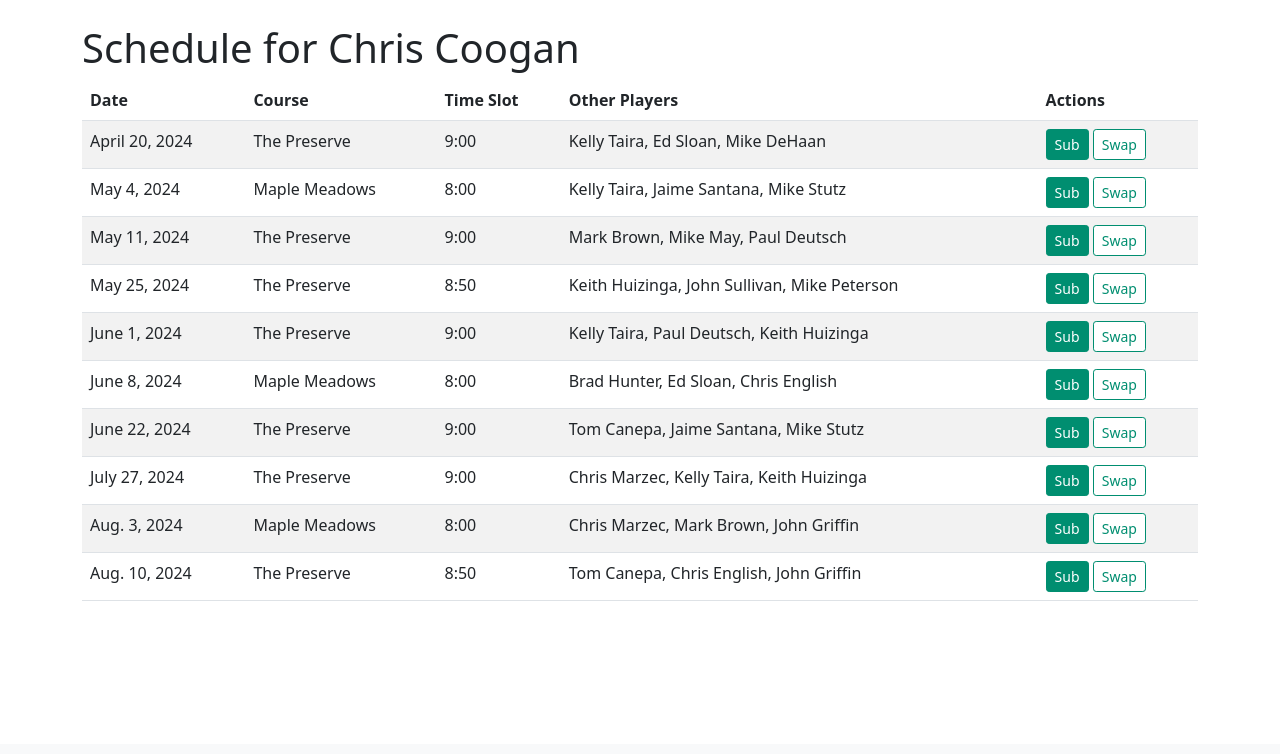
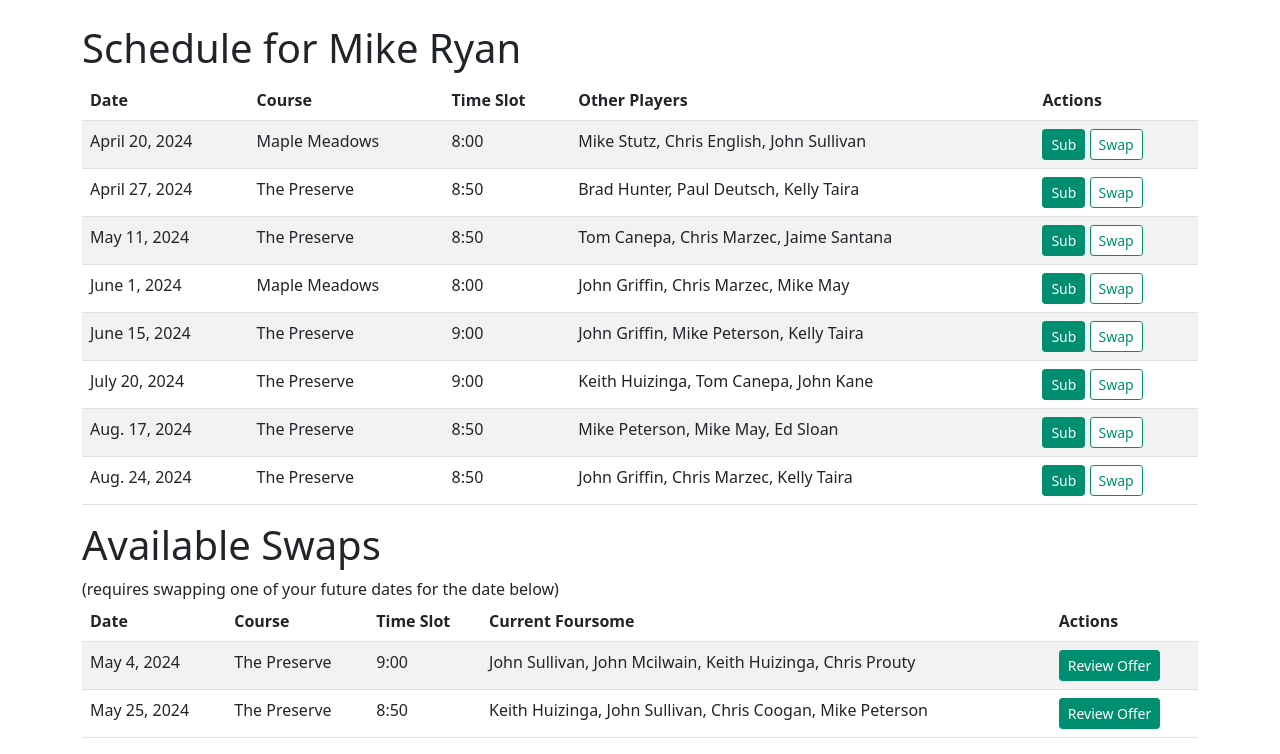
Before and after one commit to ChrisP11/GRPRgas-share, a Django app: page /subswap in a window 1280 px wide. Shown: the part 56-810 px from the top of the page. Before the commit the page ends 657 px from the top, so only its background shows below. Run offline with Django 4.2, Linux system fonts and the light colour scheme; data comes from the database, SQL or seed files in the repository.

Commit message:
deleted indexB.html file / created and ran the reset_tables.py file to reset the SubSwap and Log tables / changed subswap view func to remove query to find user id based on user name since that is hard coded currently and in the future will be pulled from the login / subswap.html added table for Available Swap Offers / tons of query cleanup due to addition of FKs to SubSwap table / created swapoffer.html but not working yet

```diff
--- a/GRPR/models.py
+++ b/GRPR/models.py
@@ -55,8 +55,8 @@ class Players(models.Model):
 
 class SubSwap(models.Model):
     RequestDate = models.DateTimeField()
-    PID = models.IntegerField()
-    TeeTimeIndID = models.IntegerField()
+    PID = models.ForeignKey('Players', on_delete=models.CASCADE)
+    TeeTimeIndID = models.ForeignKey('TeeTimesInd', on_delete=models.CASCADE)
     Type = models.CharField(max_length=32)
     Status = models.CharField(max_length=32)
     Msg = models.CharField(max_length=2048)
--- a/GRPR/templates/GRPR/subswap.html
+++ b/GRPR/templates/GRPR/subswap.html
@@ -60,6 +60,61 @@
                 {% endfor %}
             </tbody>
         </table>
+
+        <h1>Available Swaps</h1>
+        <h7> (requires swapping one of your future dates for the date below)</h7>
+
+        <!-- Available Swaps Table -->
+
+        <table class="table table-striped">
+
+            <thead>
+
+                <tr>
+
+                    <th>Date</th>
+
+                    <th>Course</th>
+
+                    <th>Time Slot</th>
+
+                    <th>Current Foursome</th>
+
+                    <th>Actions</th>
+
+                </tr>
+
+            </thead>
+
+            <tbody>
+
+                {% for swap in available_swaps_data %}
+
+                <tr>
+
+                    <td>{{ swap.date }}</td>
+
+                    <td>{{ swap.course }}</td>
+
+                    <td>{{ swap.time_slot }}</td>
+
+                    <td>{{ swap.other_players }}</td>
+
+                    <td>
+
+                        <a href="{% url 'swapoffer_view' %}?userid={{ user_id }}&swapID={{ swap.id }}&Msg={{ swap.Msg }}&RequestDate={{ swap.date }}&OfferID={{ swap.OfferID }}" class="btn btn-primary btn-sm">Review Offer</a>
+
+
+                    </td>
+
+                </tr>
+
+                {% endfor %}
+
+            </tbody>
+
+        </table>
+
     </div>
 
 
--- a/GRPR/templates/GRPR/swaprequest.html
+++ b/GRPR/templates/GRPR/swaprequest.html
@@ -32,8 +32,6 @@
         <p>
             Please review and confirm the following Swap Request.  <strong>IF </strong>you click 'Confirm', the following message will be sent to all available members in the group.
         </p>
-        <p>TT ID should be here:  {{ tt_id }}</p>
-        <p>course is fine:  {{ course }}</p>
         <blockquote class="blockquote">
             <strong>{{ user_name }}</strong> would like to swap his tee time on <strong>{{ date }}</strong> at
             <strong>{{ course }}</strong> <strong>{{ time_slot }}</strong> (playing with <strong>{{ other_players }}</strong>)
--- a/GRPR/urls.py
+++ b/GRPR/urls.py
@@ -10,4 +10,5 @@ urlpatterns = [
     path('subrequestsent', views.subrequestsent_view, name='subrequestsent_view'),
     path('swaprequest', views.swaprequest_view, name='swaprequest_view'),
     path('swaprequestsent', views.swaprequestsent_view, name='swaprequestsent_view'),
+    path('swapoffer/', views.swapoffer_view, name='swapoffer_view'),
 ]
--- a/GRPR/views.py
+++ b/GRPR/views.py
@@ -1,5 +1,5 @@
 import os
-from django.shortcuts import render
+from django.shortcuts import render, get_object_or_404
 from django.http import HttpResponse
 from django.http import HttpResponseBadRequest
 from django.utils import timezone
@@ -101,27 +101,49 @@ def schedule_view(request):
 
 def subswap_view(request):
     # Hardcoded user for now
-    user_name = "Chris Coogan"
-    user_id = "6"
-
-    # Query to find the user's unique ID
-    try:
-        user = Players.objects.get(FirstName="Chris", LastName="Coogan")
-    except Players.DoesNotExist:
-        return HttpResponse("User not found.", status=404)
+    # user_name = "Chris Coogan"
+    # user_id = "6"
+    # user_name = "Chris Prouty"
+    # user_id = "13"
+    user_name = "Mike Ryan"
+    user_id = "23"
 
     # Fetch the schedule for the user
-    schedule = TeeTimesInd.objects.filter(PID=user).select_related('CourseID').order_by('gDate')
+    schedule = TeeTimesInd.objects.filter(PID=user_id).select_related('CourseID').order_by('gDate')
 
-    # Prepare the data for the table
+    # Prepare the data for the schedule table
     schedule_data = []
     for teetime in schedule:
         other_players = TeeTimesInd.objects.filter(
             CourseID=teetime.CourseID, gDate=teetime.gDate
-        ).exclude(PID=user)
+        ).exclude(PID=user_id)
 
         schedule_data.append({
             'tt_id': teetime.id,  # Add the ID column here
+            'date': teetime.gDate,
+            'course': teetime.CourseID.courseName,
+            'time_slot': teetime.CourseID.courseTimeSlot,
+            'other_players': ", ".join([
+                f"{player.PID.FirstName} {player.PID.LastName}" for player in other_players
+            ])
+        })
+
+    # Fetch available swaps for the user
+    available_swaps = SubSwap.objects.filter(
+        Type='Swap Offer Sent',
+        Status='Swap Open',
+        PID=user_id
+    ).select_related('TeeTimeIndID', 'TeeTimeIndID__CourseID').order_by('TeeTimeIndID__gDate')
+
+    # Prepare the data for the available swaps table
+    available_swaps_data = []
+    for swap in available_swaps:
+        teetime = swap.TeeTimeIndID
+        other_players = TeeTimesInd.objects.filter(
+            CourseID=teetime.CourseID, gDate=teetime.gDate
+        ).exclude(PID=user_id)
+
+        available_swaps_data.append({
             'date': teetime.gDate,
             'course': teetime.CourseID.courseName,
             'time_slot': teetime.CourseID.courseTimeSlot,
@@ -134,6 +156,7 @@ def subswap_view(request):
         'user_name': user_name, # hard coded above
         'user_id': user_id,  # hard coded above
         'schedule_data': schedule_data,
+        'available_swaps_data': available_swaps_data,
     }
     print("context", context)
 
@@ -235,6 +258,11 @@ def swaprequestsent_view(request):
     other_players = request.GET.get('other_players', 'No other players')
     tt_id = request.GET.get('tt_id', 'Unknown TT ID')
 
+    # Validate tt_id
+    if not tt_id or not tt_id.isdigit():
+        return HttpResponse("Invalid Tee Time ID.", status=400)
+    tt_id = int(tt_id)
+
     # Message to display at the top of the page
     swap_offer = f"{user_name} would like to swap his tee time on {date_raw} at {course} {time_slot} (playing with {other_players}) with one of your tee times."
 
@@ -243,6 +271,9 @@ def swaprequestsent_view(request):
         swap_request_player = Players.objects.get(FirstName=user_name.split()[0], LastName=user_name.split()[1])
     except (Players.DoesNotExist, AttributeError, IndexError):
         return HttpResponse("Swap request player not found or invalid user name format.", status=400)
+
+     # Fetch the tee time instance (more foreign key crap)
+    tee_time_instance = get_object_or_404(TeeTimesInd, pk=tt_id)
 
     # Find all players playing on the requested date
     players_on_requested_date = TeeTimesInd.objects.filter(gDate=gDate).values_list('PID_id', flat=True)
@@ -255,10 +286,10 @@ def swaprequestsent_view(request):
     # Insert the initial swap offer into SubSwap
     initial_swap = SubSwap.objects.create(
         RequestDate=timezone.now(),
-        PID=swap_request_player.id,
-        TeeTimeIndID=tt_id,
-        Type="swap offer",
-        Status="swap open",
+        PID=swap_request_player, #this dumps the players 'instance' in instead of the ID bc this field in subswap is a foreign key to the Players table.
+        TeeTimeIndID=tee_time_instance, #this assigns the whole instance of teetimesind not just a key
+        Type="Swap Offer",
+        Status="Swap Open",
         Msg=swap_offer,
         OtherPlayers=other_players
     )
@@ -306,21 +337,11 @@ def swaprequestsent_view(request):
         auth_token = settings.TWILIO_AUTH_TOKEN
         client = Client(account_sid, auth_token)
 
-        print("")
-        print("")
-        print("")
-        print("twilio enablement process ran")
-        print("")
-        print("")
-        print("")
-        print("")
-
-
         for player in available_players:
             SubSwap.objects.create(
             RequestDate=timezone.now(),
-            PID=player.id,
-            TeeTimeIndID=tt_id,
+            PID=player, # foreign key thing , player instance not just the ID number
+            TeeTimeIndID=tee_time_instance, #same foreign key thing as above
             Type="Swap Offer Sent",
             Status="Swap Open",
             Msg=swap_offer,
@@ -353,8 +374,8 @@ def swaprequestsent_view(request):
         for player in available_players:
             SubSwap.objects.create(
             RequestDate=timezone.now(),
-            PID=player.id,
-            TeeTimeIndID=tt_id,
+            PID=player,
+            TeeTimeIndID=tee_time_instance, #same foreign key thing as above
             Type="Swap Offer Sent",
             Status="Swap Open",
             Msg=swap_offer,
@@ -408,3 +429,48 @@ def swaprequestsent_view(request):
         'available_players': filtered_players,  # Use filtered_players instead of available_players
     }
     return render(request, 'GRPR/swaprequestsent.html', context)
+
+
+def swapoffer_view(request):
+    user_id = request.GET.get('userid')
+    swap_id = request.GET.get('swapID')
+    msg = request.GET.get('Msg')
+    request_date = request.GET.get('RequestDate')
+    offer_id = request.GET.get('OfferID')
+
+    # Fetch the user instance
+    user = get_object_or_404(Players, pk=user_id)
+
+    # Fetch the offer player instance
+    offer_player = get_object_or_404(Players, pk=offer_id)
+
+    # Fetch available dates for the user
+    available_dates = TeeTimesInd.objects.filter(
+        PID=user,
+        gDate__gt=request_date
+    ).exclude(
+        gDate__in=TeeTimesInd.objects.filter(PID=offer_player).values_list('gDate', flat=True)
+    ).select_related('CourseID').order_by('gDate')
+
+    # Prepare the data for the table
+    available_dates_data = []
+    for teetime in available_dates:
+        other_players = TeeTimesInd.objects.filter(
+            CourseID=teetime.CourseID, gDate=teetime.gDate
+        ).exclude(PID=user)
+
+        available_dates_data.append({
+            'date': teetime.gDate,
+            'player': f"{user.FirstName} {user.LastName}",
+            'course': teetime.CourseID.courseName,
+            'time_slot': teetime.CourseID.courseTimeSlot,
+            'other_players': ", ".join([
+                f"{player.PID.FirstName} {player.PID.LastName}" for player in other_players
+            ])
+        })
+
+    context = {
+        'msg': msg,
+        'available_dates': available_dates_data,
+    }
+    return render(request, 'GRPR/swapoffer.html', context)
```
Also changed, not shown: GRPR/management/commands/reset_tables.py (added, +20 -0 lines), GRPR/templates/GRPR/indexB.html (deleted, +0 -74 lines), GRPR/templates/GRPR/swapoffer.html (added, +68 -0 lines), GRPR/management/__init__.py (added), GRPR/management/commands/__init__.py (added), GRPR/migrations/0006_alter_subswap_pid_alter_subswap_teetimeindid.py (added), db.sqlite3.
